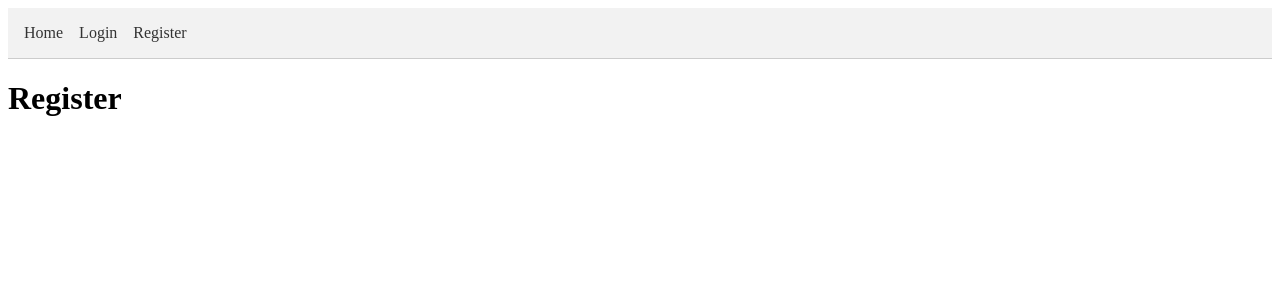
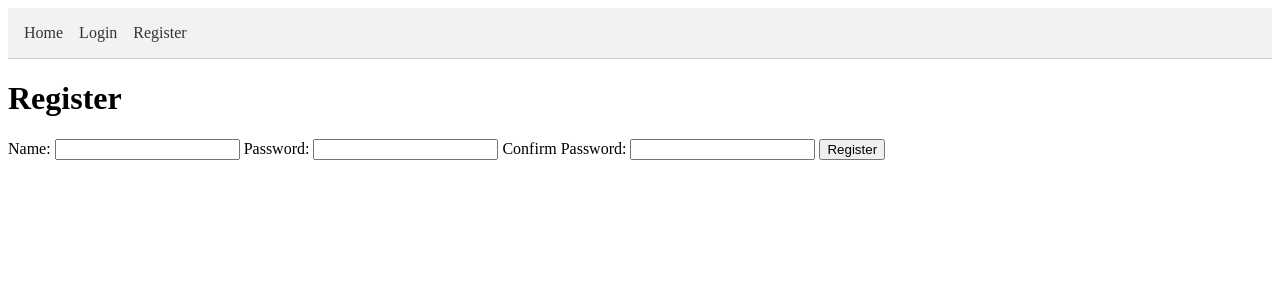
Before and after one commit to Vivianmurathimi/Programming-3-Homework, a SvelteKit app: page /register in a window 1280 px wide. Shown: the top 300 px of the page. Built offline with nearby package versions, Linux system fonts and the light colour scheme.

Commit message:
feat: Implement user authentication, pet adoption, and shop functionality

```diff
--- a/src/routes/(frontend)/register/+page.svelte
+++ b/src/routes/(frontend)/register/+page.svelte
@@ -1,13 +1,56 @@
 <script lang="ts">
 	import { goto } from '$app/navigation';
+	import { currentUser } from '$lib/stores';
+
+	let name = '';
+	let password = '';
+	let confirmPassword = '';
+	let error = '';
 
 	async function handleRegister() {
-		// NOTE: you have to confirm the password
-		// NOTE: if the registration is successful sign-in the user automatically and redirect them to /dashboard
+		if (password !== confirmPassword) {
+			error = 'Passwords do not match';
+			return;
+		}
+
+		try {
+			const res = await fetch('/api/auth/register', {
+				method: 'POST',
+				body: JSON.stringify({ name, password }),
+				headers: { 'Content-Type': 'application/json' }
+			});
+
+			if (!res.ok) {
+				const message = await res.text();
+				error = message || 'Registration failed';
+				return;
+			}
+
+			const user = await res.json();
+			currentUser.set(user);
+			goto('/dashboard');
+		} catch (err) {
+			error = 'An unexpected error occurred';
+		}
 	}
 </script>
 
 <h1>Register</h1>
 
+{#if error}<p style="color: red;">{error}</p>{/if}
 
-<!--register form here-->
+<form on:submit|preventDefault={handleRegister}>
+	<label>
+		Name:
+		<input type="text" bind:value={name} required />
+	</label>
+	<label>
+		Password:
+		<input type="password" bind:value={password} required />
+	</label>
+	<label>
+		Confirm Password:
+		<input type="password" bind:value={confirmPassword} required />
+	</label>
+	<button type="submit">Register</button>
+</form>
```
